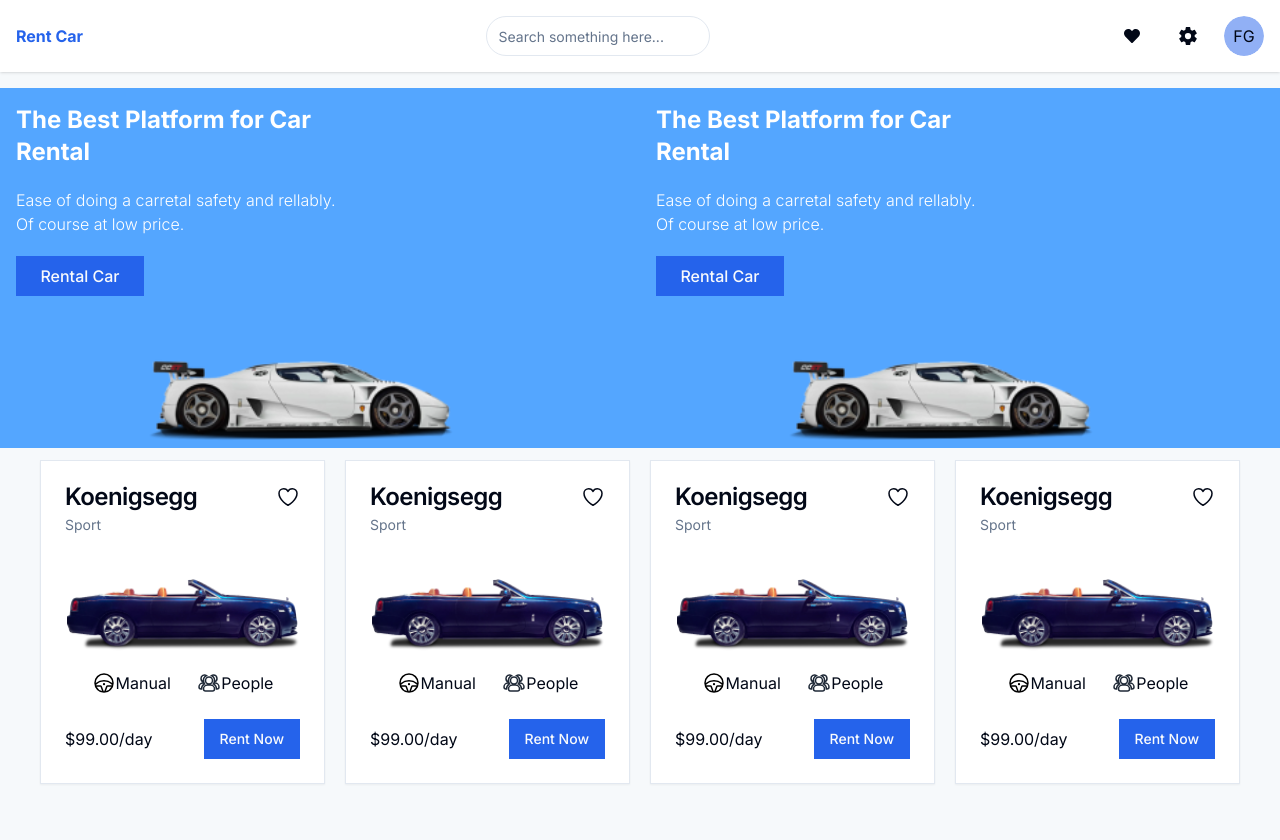
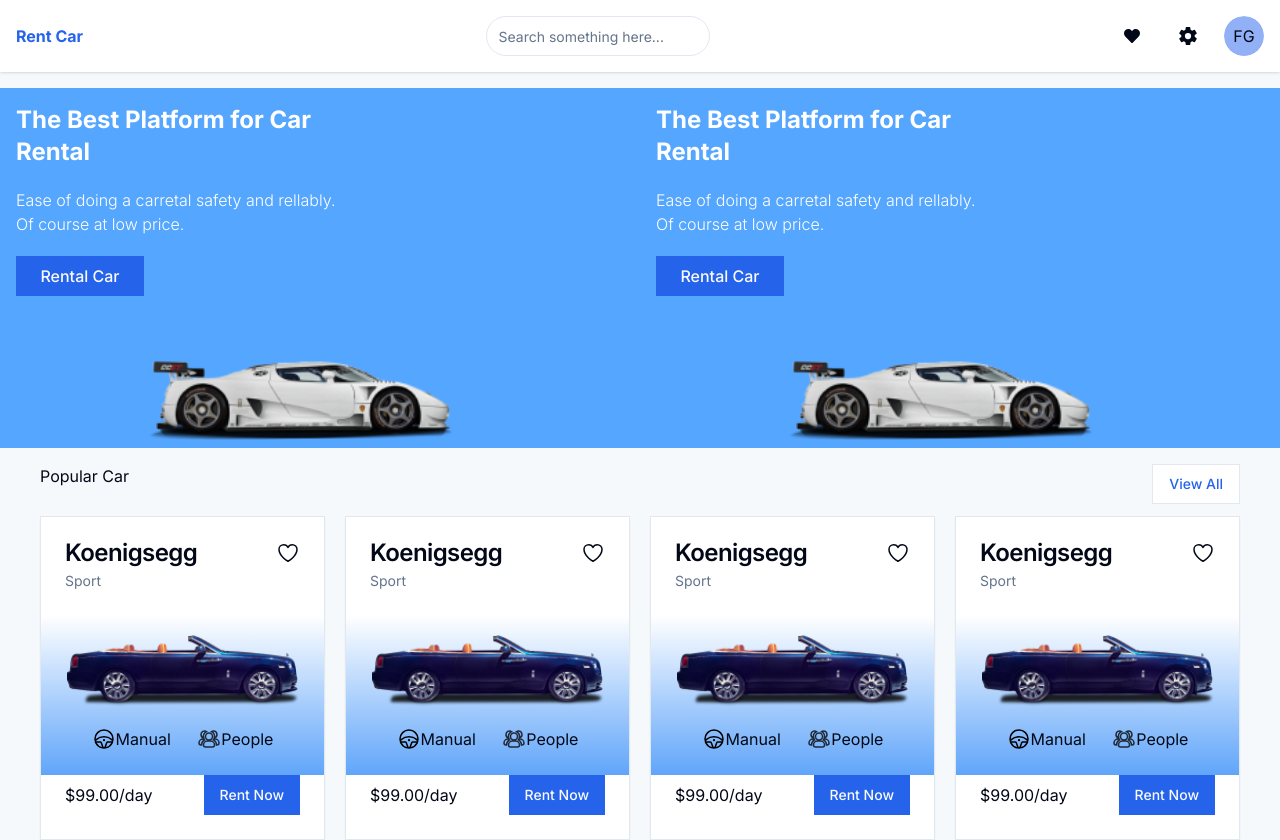
Before and after one commit to franklinogf/rent-car, a Next.js app: page / in a window 1280 px wide. Before the commit the page ends 800 px from the top, so only its background shows below. Built offline with nearby package versions, Linux system fonts and the light colour scheme.

Commit message:
added gradient card and created ViewAll function

```diff
--- a/src/components/PopularCarSection.tsx
+++ b/src/components/PopularCarSection.tsx
@@ -1,7 +1,5 @@
 import { Button } from '@/components/ui/button'
 import Image from 'next/image'
-import { FaPeopleGroup } from 'react-icons/fa6'
-import { GiSteeringWheel } from 'react-icons/gi'
 import {
   Card,
   CardContent,
@@ -22,7 +20,7 @@
         </div>
         <CardDescription>Sport</CardDescription>
       </CardHeader>
-      <CardContent>
+      <CardContent className='bg-gradient-to-t from-blue-400'>
         <Image
           className='m-auto py-5'
           alt='PopularCar'
@@ -48,13 +46,29 @@
     </Card>
   )
 }
+export function ViewAll() {
+  return (
+    <div className='flex justify-between px-10'>
+      <h2>Popular Car</h2>
+      <Button
+        variant='outline'
+        className='text-primary'
+      >
+        View All
+      </Button>
+    </div>
+  )
+}
 export default function PopularSection() {
   return (
-    <section className='mt-3 grid grid-cols-4 gap-x-5 px-10'>
-      <CarCard />
-      <CarCard />
-      <CarCard />
-      <CarCard />
+    <section className='mt-4'>
+      <ViewAll />
+      <div className='mt-3 grid grid-cols-4 gap-x-5 px-10'>
+        <CarCard />
+        <CarCard />
+        <CarCard />
+        <CarCard />
+      </div>
     </section>
   )
 }
```
